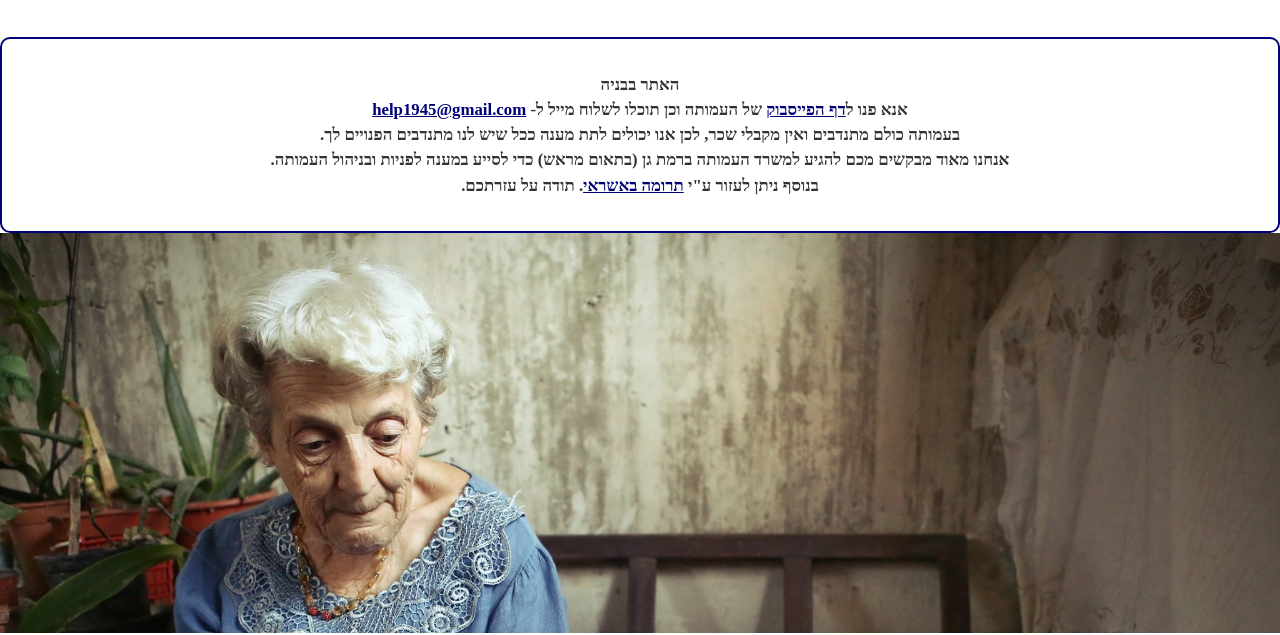
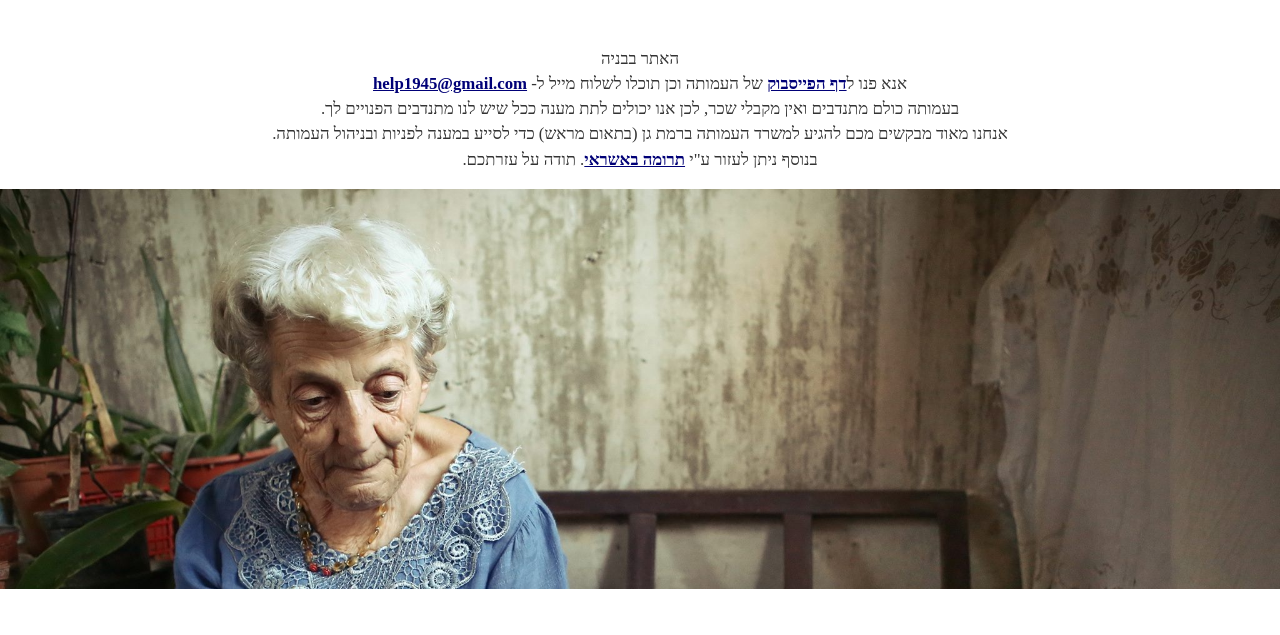
Before and after one commit to helpsurvivors/helpholocaustsurvivers.github.io, a plain HTML site: page index.html in a window 1280 px wide. Shown: the part 91-726 px from the top of the page. Drawn offline with Linux system fonts and the light colour scheme; a web font is replaced by a local one.

Commit message:
Update index.html

```diff
--- a/index.html
+++ b/index.html
@@ -63,7 +63,7 @@
         </nav>
       </div>
     </header>
-              <div class="contact-button">
+              <div style="text-align: center">
           <p>
               האתר בבניה
               <br>
```
